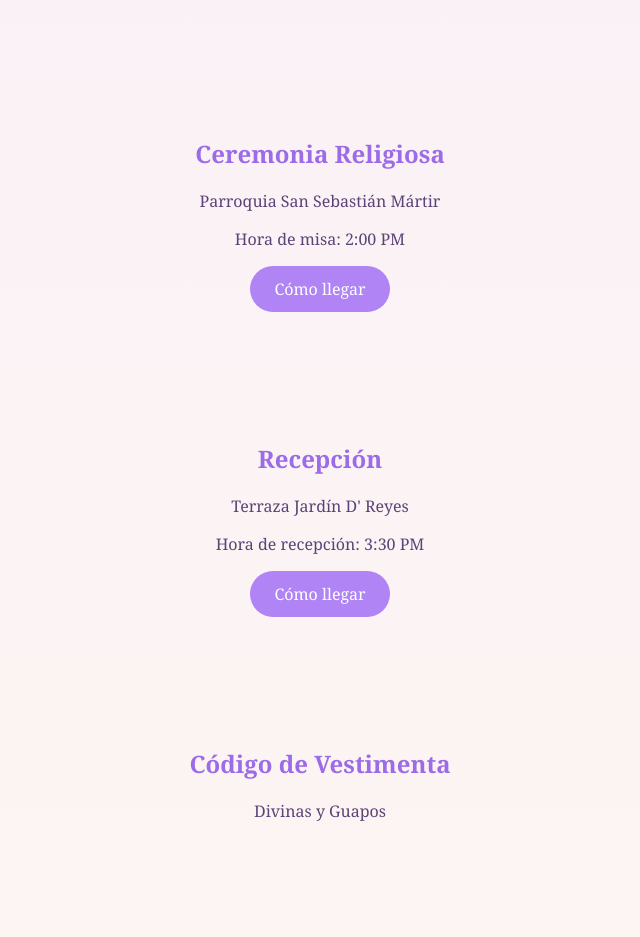
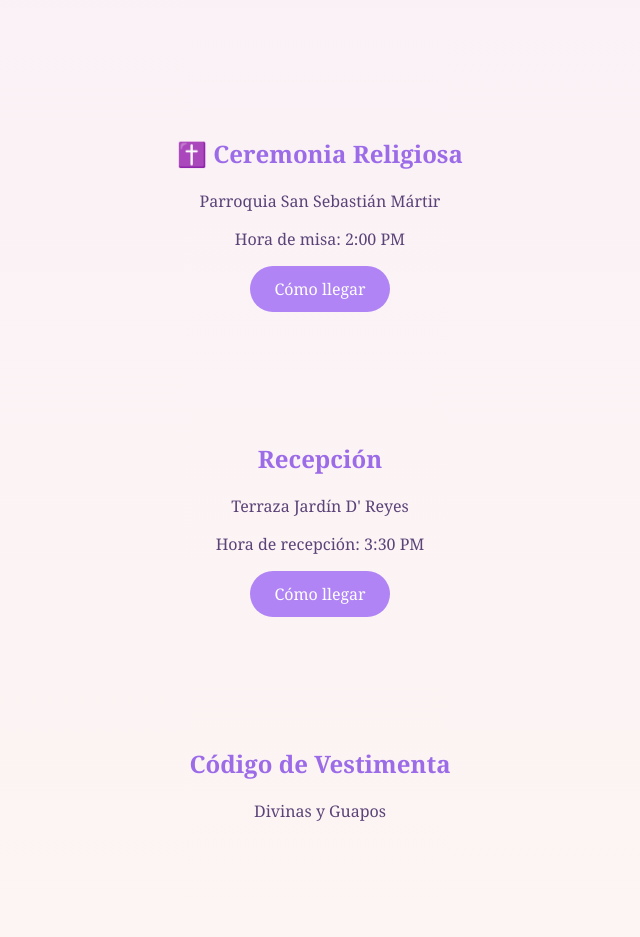
Before and after one commit to barrientosmtzluis-jpg/XV-ANAPAU, a plain HTML site: page index.html in a window 1280 px wide. Shown: the part 2460-3397 px from the top of the page, without its empty margins (320-960 px from the left). Drawn offline with Linux system fonts and the light colour scheme.

Commit message:
Update index.html

```diff
--- a/index.html
+++ b/index.html
@@ -55,7 +55,7 @@
 </section>
 
 <section>
-<h2>Ceremonia Religiosa</h2>
+<h2>✝️ Ceremonia Religiosa</h2>
 <p>Parroquia San Sebastián Mártir</p>
 <p>Hora de misa: 2:00 PM</p>
 <a class="btn" target="_blank" href="https://maps.app.goo.gl/SQ5HsQyzZRRuMNgBA">Cómo llegar</a>
```
